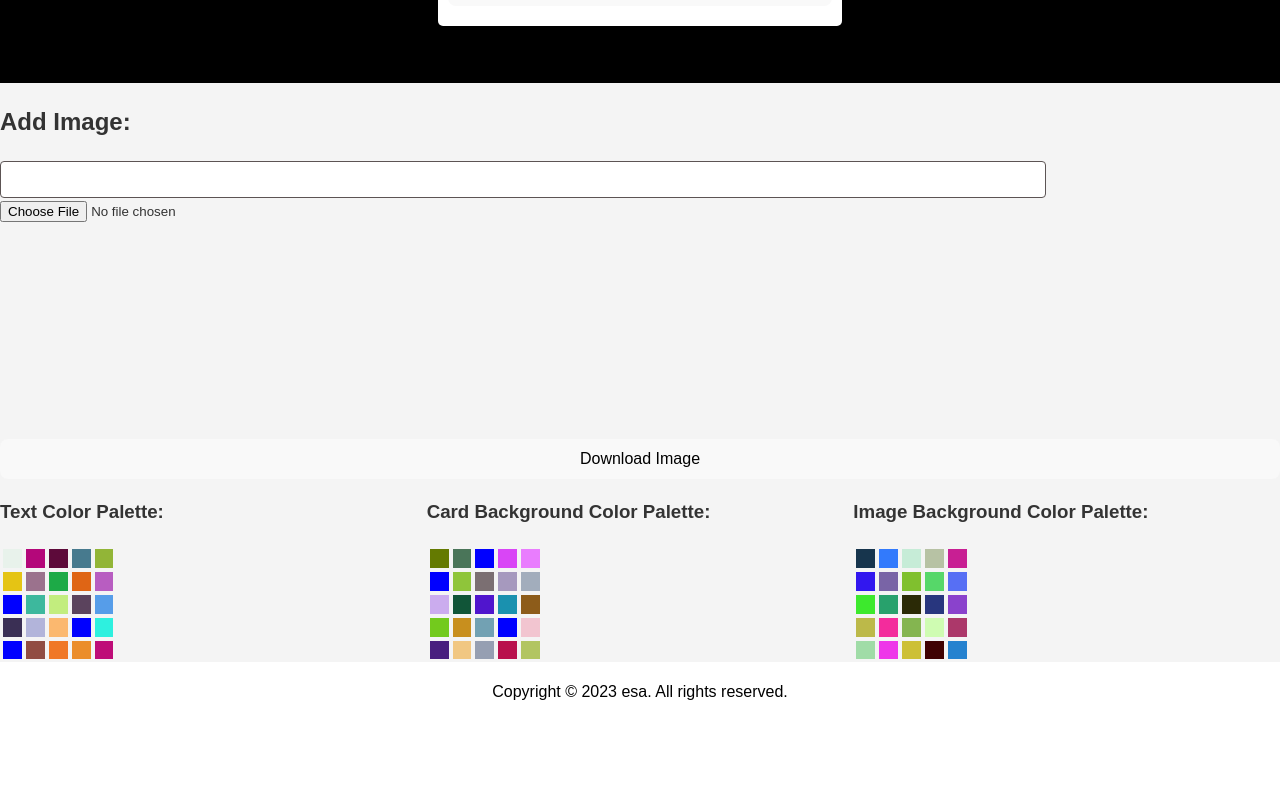
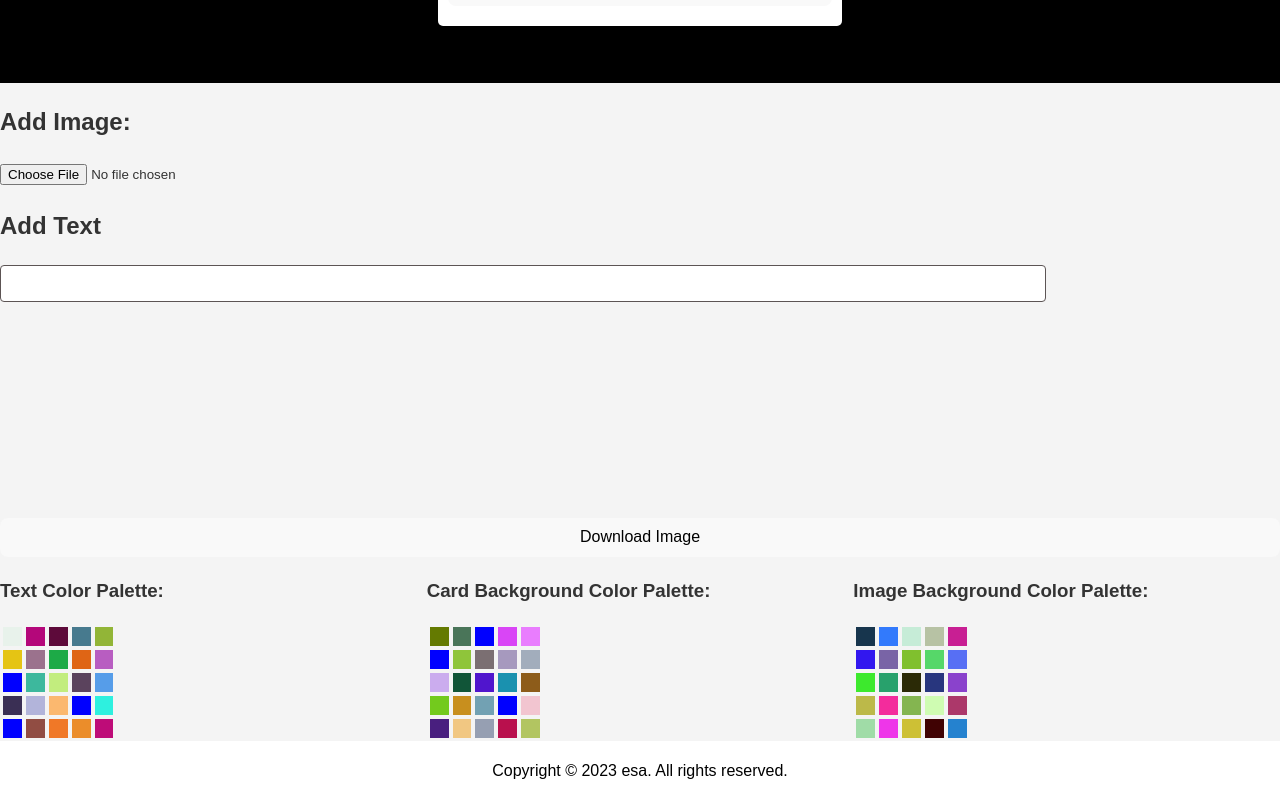
Before and after one commit to sangam11a/esa, a React (Vite) app: page / in a window 1280 px wide. Shown: the part 2889-3689 px from the top of the page. Before the commit the page ends 3611 px from the top, so only its background shows below. Built offline with nearby package versions, Linux system fonts and the light colour scheme.

Commit message:
v2 changes

```diff
--- a/src/assets/jsx/Dynamic.jsx
+++ b/src/assets/jsx/Dynamic.jsx
@@ -152,8 +152,9 @@ function Dynamic() {
     <>
       <form action="">
         <h2>Add Image:</h2>
+        <input type="file" onChange={handleChange} /><br/>
+        <h2>Add Text</h2>
         <input type="text" name="name" id="name" onChange={handleName} />
-        <input type="file" onChange={handleChange} />
       </form>
       <div className="card1" id="card1" style={{ background: generateGradient(cardColorName) }}>
         {name && <Draggable><div id="displayText" style={{ color: displayTextColor }}>{name}</div></Draggable>}
```
